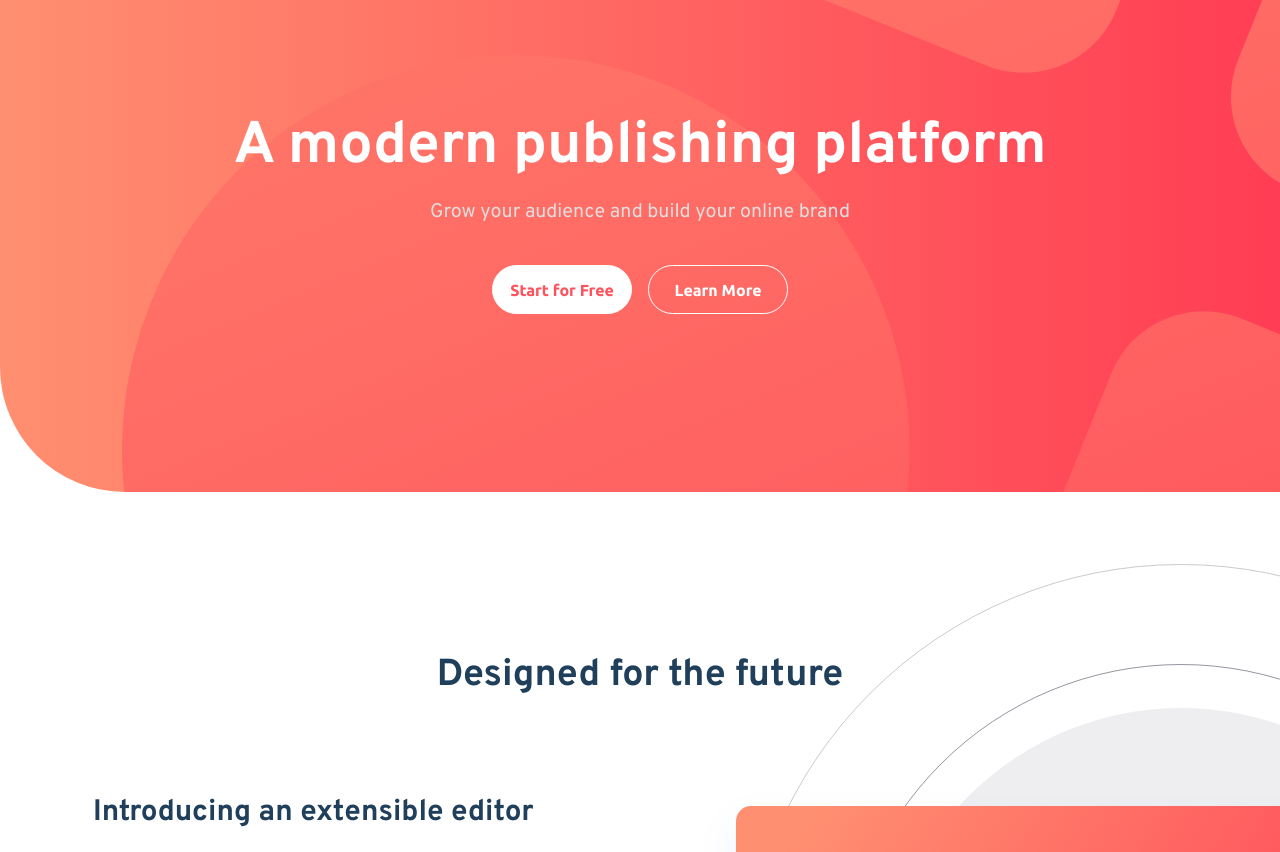
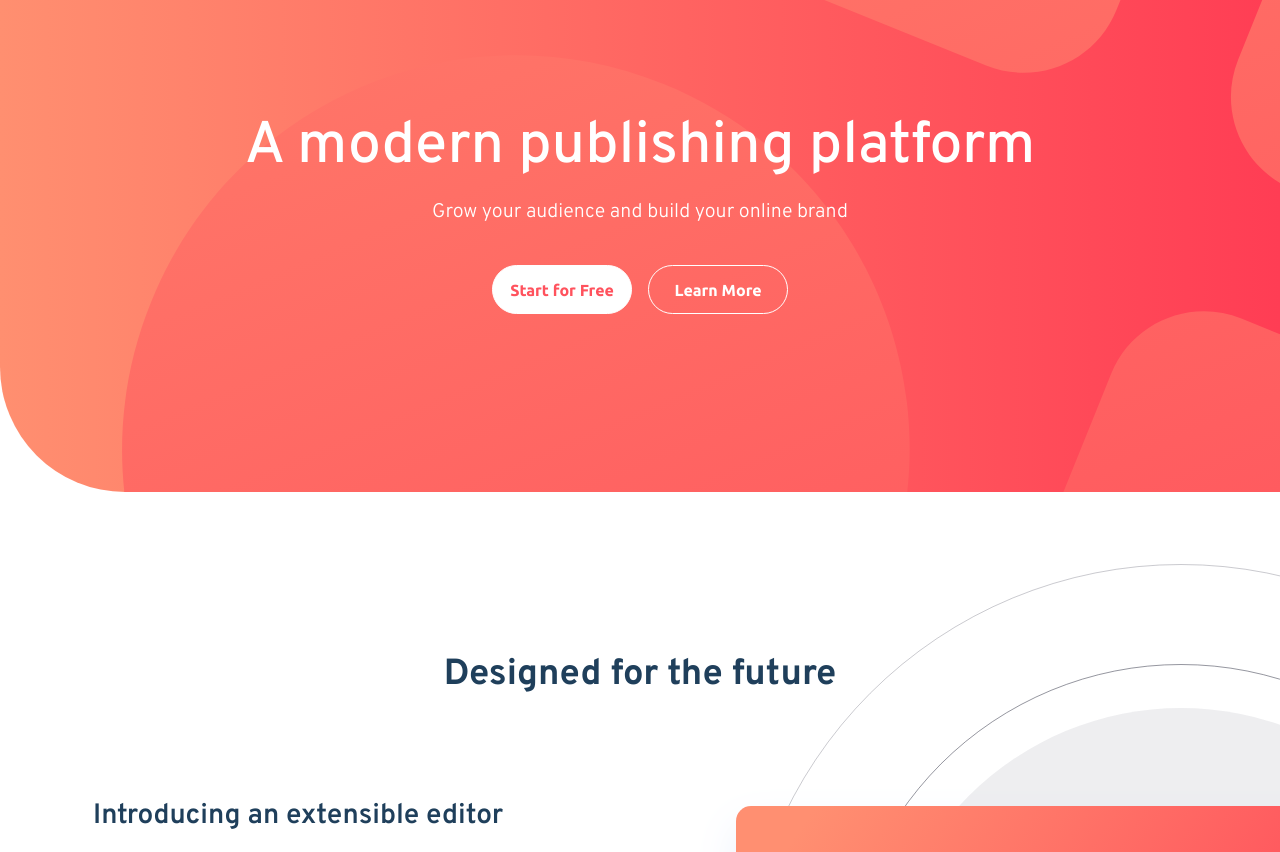
Before and after one commit to Valkinsenn/frontend-mentor--blogr-landing-page-main, a plain HTML site: page index.html in a window 1280 px wide. Shown: the part 108-960 px from the top of the page. Drawn offline with Linux system fonts and the light colour scheme.

Commit message:
Slight updates to typography and navigation

```diff
--- a/index.html
+++ b/index.html
@@ -203,7 +203,7 @@
         <a href="#">Careers</a>
       </div>
       <div class="footer-box">
-        <h4>Overview</h4>
+        <h4>Connect</h4>
         <a href="#">Contact</a>
         <a href="#">Newsletter</a>
         <a href="#">LinkedIn</a>
--- a/styles/abstracts/_fonts.scss
+++ b/styles/abstracts/_fonts.scss
@@ -2,7 +2,7 @@
 // FONTS
 // ================================================
 
-@import url('https://fonts.googleapis.com/css2?family=Overpass:wght@300;400;500;600;700;900&family=Ubuntu:wght@400;500;700;900&display=swap');
+@import url('https://fonts.googleapis.com/css2?family=Overpass:wght@200;300;400;500;600;700;900&family=Ubuntu:wght@400;500;700;900&display=swap');
 
 // Font Variables
 $body-font: 'Overpass', sans-serif;
--- a/styles/components/_layout.scss
+++ b/styles/components/_layout.scss
@@ -285,6 +285,7 @@ footer {
   }
 
   .footer-inner-box {
+    column-gap: 1.3rem;
     grid-template-columns: repeat(4, 1fr);
   }
 
--- a/styles/components/_navigation.scss
+++ b/styles/components/_navigation.scss
@@ -49,7 +49,7 @@ NAVIGATION
   height: 76.5vh;
   left: 50%;
   max-height: 0;
-  //   opacity: 0;
+    opacity: 0;
   overflow: hidden;
   padding: 0;
   pointer-events: none;
@@ -337,7 +337,7 @@ NAVIGATION
 
 .menu-btn-checkbox:checked ~ .linx-box {
   max-height: 100vh;
-  //   opacity: 1;
+    opacity: 1;
   pointer-events: auto;
 }
 
--- a/styles/components/_typography.scss
+++ b/styles/components/_typography.scss
@@ -16,12 +16,14 @@ body {
 
 .intro-text-box h1 {
   font-size: 2.25rem;
+  font-weight: 500;
   text-align: center;
 }
 
 .intro-text-box p {
-  color: #ddd;
-  font-size: 1.25rem;
+  color: #fff;
+  font-size: 1.15rem;
+  font-weight: 300;
   padding-top: 1rem;
   text-align: center;
 }
@@ -47,9 +49,10 @@ body {
 
 .content-box .text-box h1 {
   color: a.$heading-text-color;
-  font-size: 1.85rem;
+  font-size: 1.8rem;
+  font-weight: 600;
   line-height: 2rem;
-  padding: 1.35rem 1.35rem 0;
+  padding: 1.35rem 2rem 0;
   text-align: center;
 }
 
@@ -63,12 +66,13 @@ body {
 
 @media screen and (min-width: 576px) {
   .title h1 {
-    font-size: 2.35rem;
+    font-size: 2.27rem;
     padding: 10rem 0 5rem;
   }
 
   .content-box .text-box h1 {
-    padding: 1.85rem 0;
+    font-size: 1.75rem;
+    padding: 1.65rem 0;
     text-align: left;
   }
 
@@ -82,6 +86,7 @@ body {
 .state-box .text-box h1 {
   color: a.$header-text-color;
   font-size: 2.5rem;
+  font-weight: 500;
   text-align: center;
 }
 
@@ -97,11 +102,13 @@ body {
 @media screen and (min-width: 576px) {
   .state-box .text-box h1 {
     font-size: 2.325rem;
+    font-weight: 600;
     text-align: left;
   }
 
   .state-box .text-box p {
     font-size: .95rem;
+    font-weight: 300;
     padding: 1rem 0 0;
     text-align: left;
   }
@@ -138,6 +145,7 @@ footer a:hover {
 
   footer h4 {
     font-size: .95rem;
+    font-weight: 400;
   }
 
   footer a {
```
Also changed, not shown: styles/styles.css, 1 other file.
